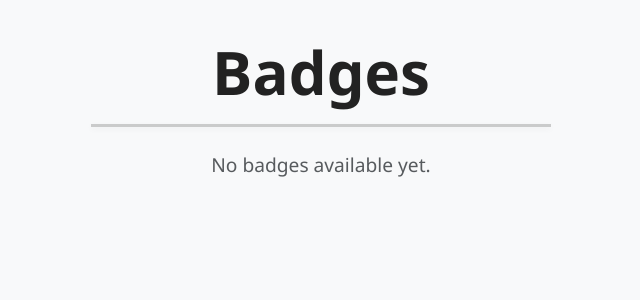
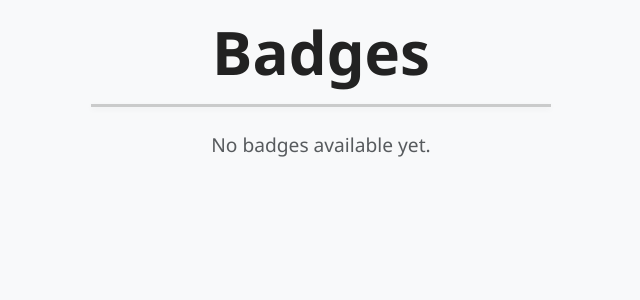
Before and after one commit to mario14guajardo/django-app, a Django app: page /badges/ in a window 1280 px wide. Shown: the part 96-396 px from the top of the page, without its empty margins (319-959 px from the left). Run offline with Django 5.2, Linux system fonts and the light colour scheme; data that the repository does not hold is empty.

Commit message:
Update base.html

```diff
--- a/myapp/templates/myapp/base.html
+++ b/myapp/templates/myapp/base.html
@@ -69,10 +69,10 @@
     </nav>
 
     <!-- Page content -->
-    <div class="container mt-4">
+    <main class="container pt-3">
         {% block content %}
         {% endblock %}
-    </div>
+    </main>
 
     <!-- Bootstrap JS -->
     <script src="https://cdn.jsdelivr.net/npm/bootstrap@5.3.2/dist/js/bootstrap.bundle.min.js"></script>
```
